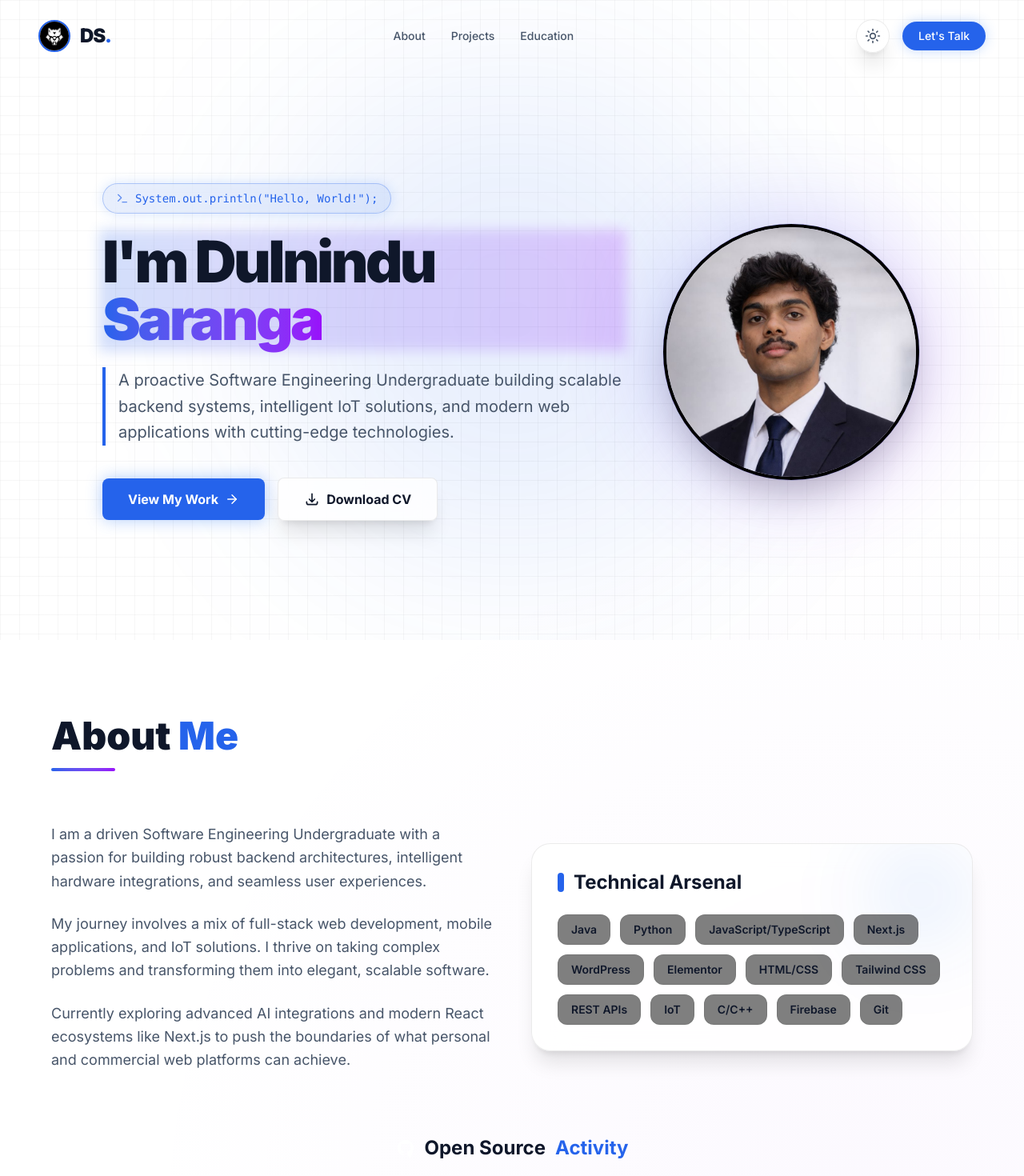
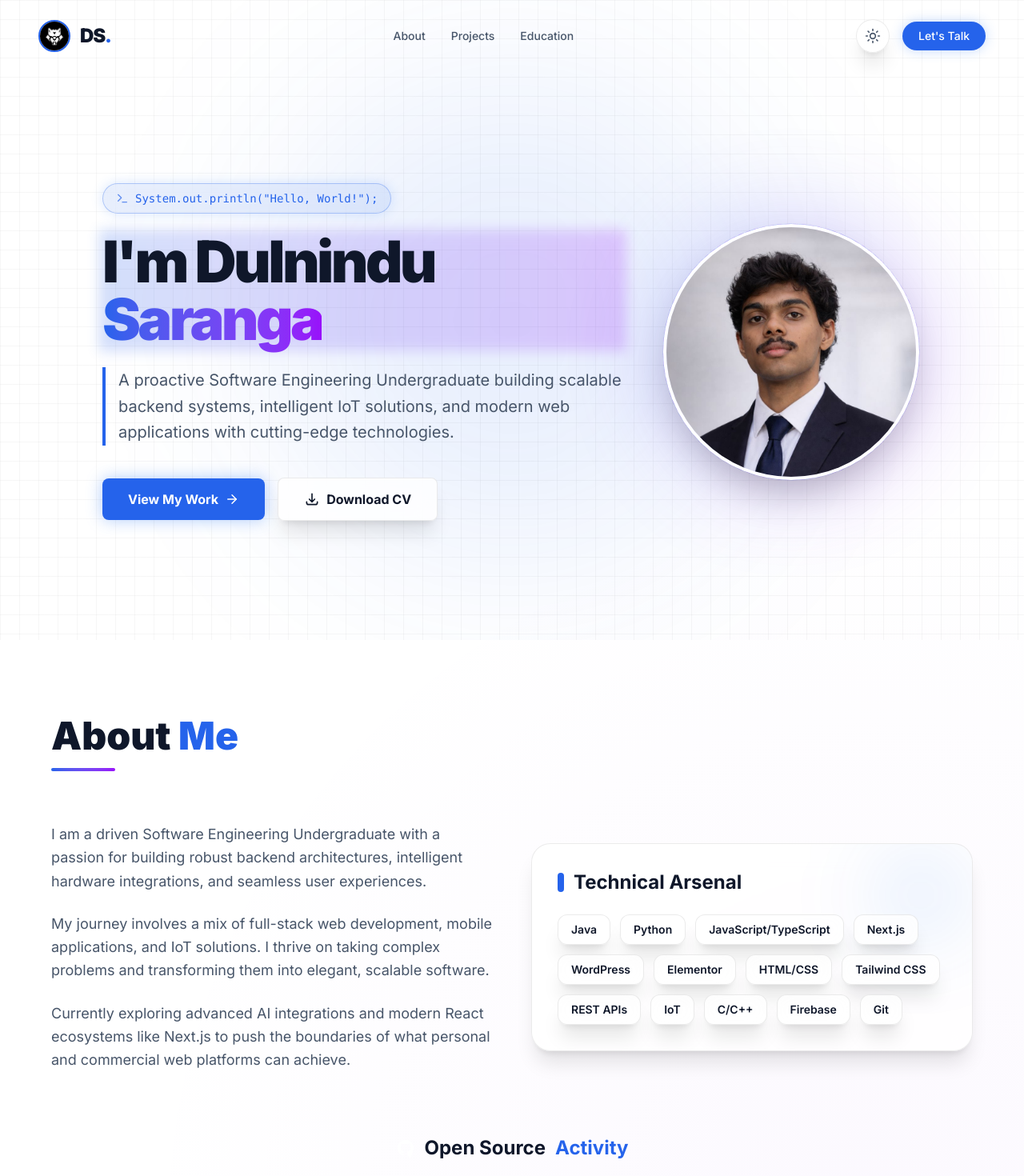
Before and after one commit to dulnindu123/advanced-portfolio, a Next.js app: page / in a window 1280 px wide. Shown: the top 1470 px of the page at 80% size. Built offline with nearby package versions, Linux system fonts and the light colour scheme.

Commit message:
Comprehensive theme color sync across all sections

```diff
--- a/src/components/AboutSection.tsx
+++ b/src/components/AboutSection.tsx
@@ -62,7 +62,7 @@ export default function AboutSection() {
                 <motion.span
                   key={index}
                   whileHover={{ scale: 1.05, y: -2 }}
-                  className="px-4 py-2 bg-black/50 border border-card-border/80 rounded-xl text-sm font-semibold hover:border-accent hover:text-accent hover:shadow-[0_0_15px_rgba(59,130,246,0.3)] transition-all cursor-default"
+                  className="px-4 py-2 glass border border-card-border/80 rounded-xl text-sm font-semibold hover:border-accent hover:text-accent hover:shadow-[0_0_15px_rgba(59,130,246,0.3)] transition-all cursor-default"
                 >
                   {skill}
                 </motion.span>
@@ -83,7 +83,7 @@ export default function AboutSection() {
             <svg className="w-6 h-6 text-white" fill="currentColor" viewBox="0 0 24 24"><path fillRule="evenodd" clipRule="evenodd" d="M12 2C6.477 2 2 6.484 2 12.017c0 4.425 2.865 8.18 6.839 9.504.5.092.682-.217.682-.483 0-.237-.008-.868-.013-1.703-2.782.605-3.369-1.343-3.369-1.343-.454-1.158-1.11-1.466-1.11-1.466-.908-.62.069-.608.069-.608 1.003.07 1.531 1.032 1.531 1.032.892 1.53 2.341 1.088 2.91.832.092-.647.35-1.088.636-1.338-2.22-.253-4.555-1.113-4.555-4.951 0-1.093.39-1.988 1.029-2.688-.103-.253-.446-1.272.098-2.65 0 0 .84-.27 2.75 1.026A9.564 9.564 0 0112 6.844c.85.004 1.705.115 2.504.337 1.909-1.296 2.747-1.027 2.747-1.027.546 1.379.202 2.398.1 2.651.64.7 1.028 1.595 1.028 2.688 0 3.848-2.339 4.695-4.566 4.943.359.309.678.92.678 1.855 0 1.338-.012 2.419-.012 2.747 0 .268.18.58.688.482A10.019 100 0 0022 12.017C22 6.484 17.522 2 12 2z"></path></svg>
             Open Source <span className="text-accent">Activity</span>
           </h3>
-          <div className="glass p-6 md:p-10 rounded-3xl border border-card-border/50 hover:border-accent/30 transition-colors w-full overflow-x-auto flex justify-center">
+          <div className="glass p-6 md:p-10 rounded-3xl border border-card-border hover:border-accent/30 transition-colors w-full overflow-x-auto flex justify-center bg-card">
             <GitHubCalendar
               username="dulnindu123"
               colorScheme="dark"
--- a/src/components/HeroSection.tsx
+++ b/src/components/HeroSection.tsx
@@ -87,7 +87,7 @@ export default function HeroSection() {
                <img
                  src="./images/profile.png"
                  alt="Dulnindu Saranga"
-                 className="w-full h-full object-cover object-top rounded-full border-4 border-black relative z-10 shadow-2xl"
+                 className="w-full h-full object-cover object-top rounded-full border-4 border-background relative z-10 shadow-2xl"
                />
              </div>
           </motion.div>
--- a/src/components/ProjectsSection.tsx
+++ b/src/components/ProjectsSection.tsx
@@ -96,7 +96,7 @@ export default function ProjectsSection() {
   };
 
   return (
-    <section id="projects" className="py-24 px-6 md:px-12 relative bg-black/50 border-t border-card-border">
+    <section id="projects" className="py-24 px-6 md:px-12 relative bg-background border-t border-card-border">
       <div className="max-w-6xl mx-auto">
         <motion.div
           initial={{ opacity: 0, y: 20 }}
```
